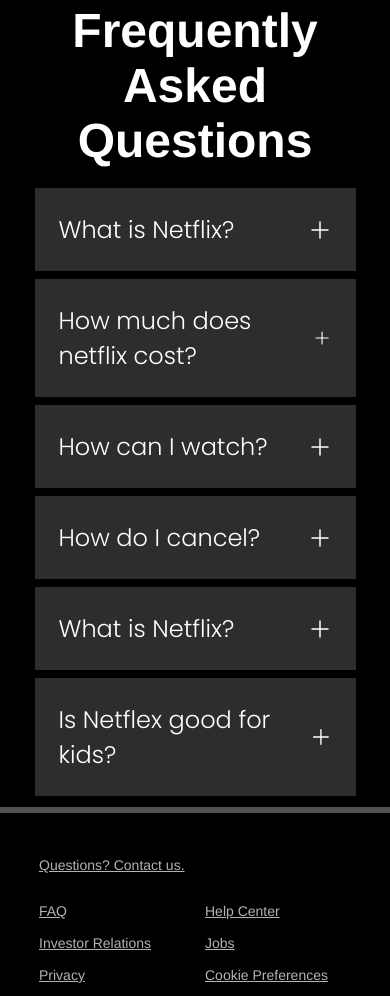
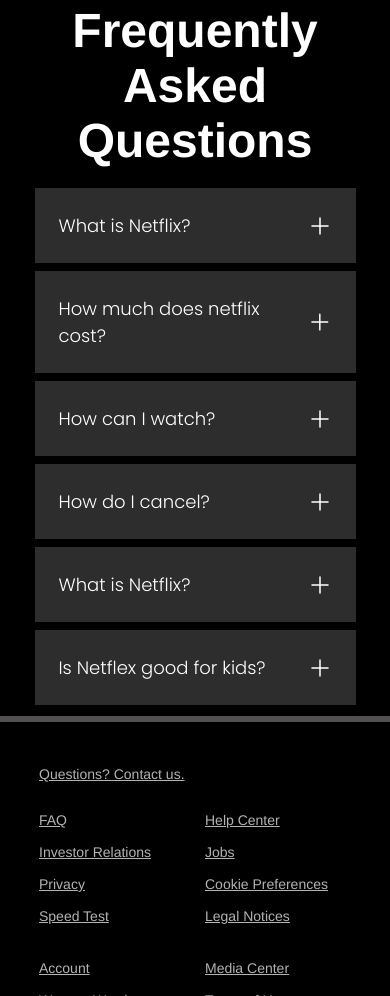
Before and after one commit to zohaibsadiq/NetFlixClone, a plain HTML site: page index.html in a window 390 px wide. Shown: the part 2939-3935 px from the top of the page. Drawn offline with Linux system fonts and the light colour scheme; a web font is replaced by a local one.

Commit message:
complete

```diff
--- a/style.css
+++ b/style.css
@@ -331,6 +331,9 @@ footer >div a{
 
 
 @media screen and (max-width:768px) {
+  .faqbox{
+    font-size: 18px;
+  }
 
   .hero > :first-child {
   font-weight: 700;
```
